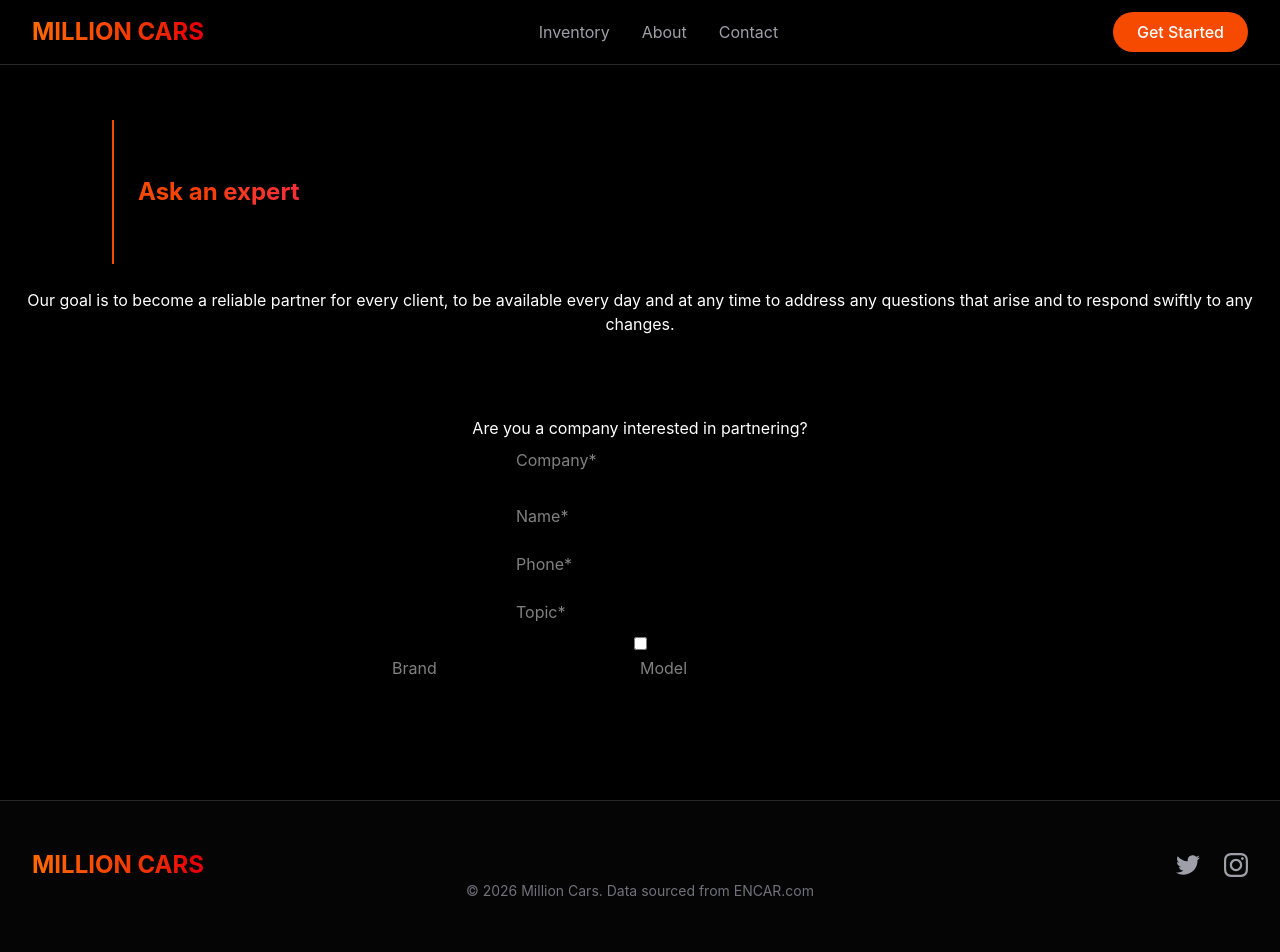
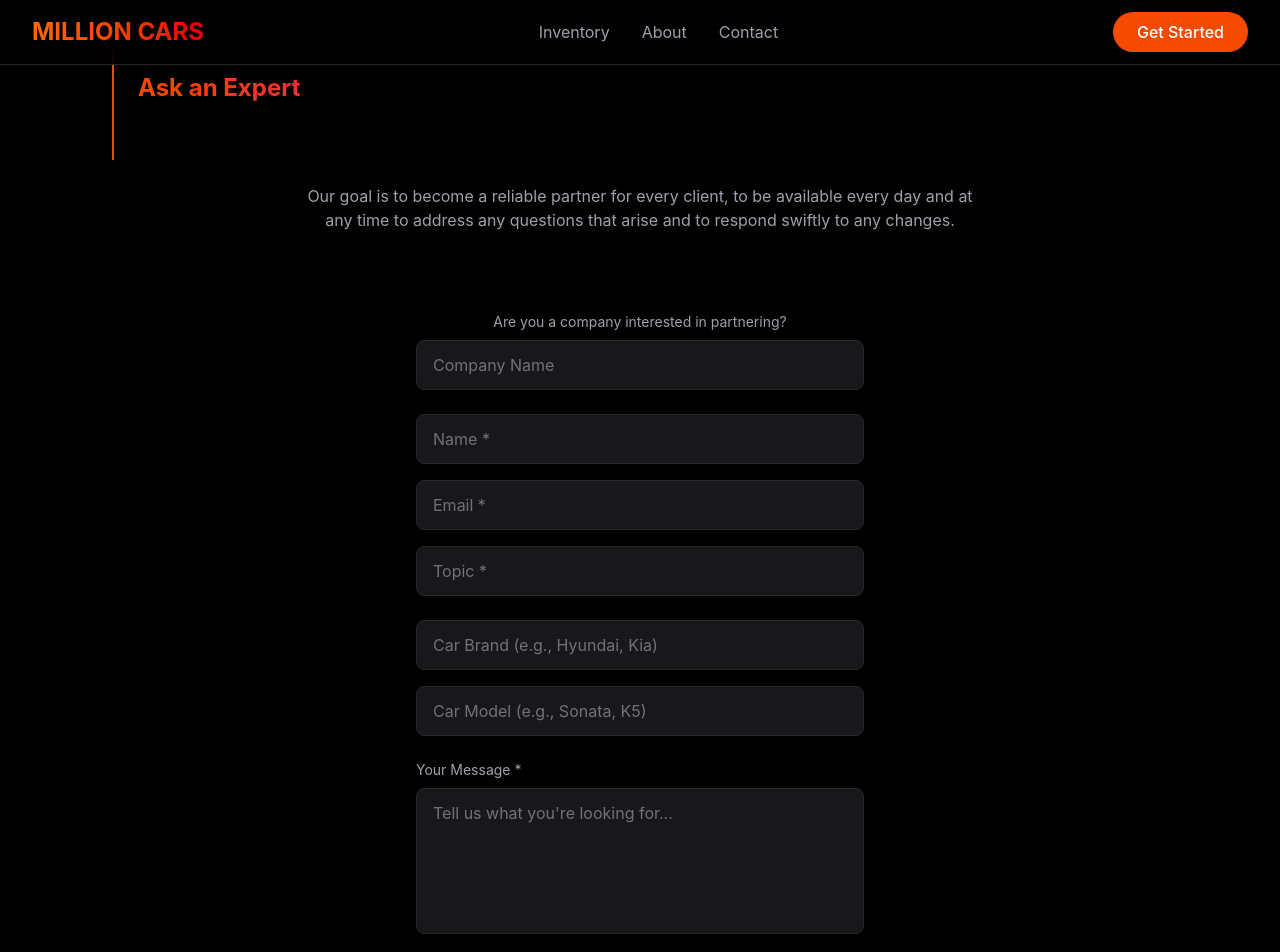
Before and after one commit to M1g3l14Ka/sellercars, a Next.js app: page /contacts in a window 1280 px wide. Shown: the top 952 px of the page. Built offline with nearby package versions, Linux system fonts and the light colour scheme.

Commit message:
completed the contact form

```diff
--- a/src/components/ContactUsModal.tsx
+++ b/src/components/ContactUsModal.tsx
@@ -1,88 +1,180 @@
 'use client';
 
-import { motion } from "motion/react";
+import { useState, useTransition } from 'react';
+import { motion } from 'motion/react';
+import { sendContactEmail } from '@/actions/sendEmail';
 
+/**
+ * Contact Us Modal Component
+ * Allows users to send inquiries about car partnerships
+ */
+export default function ContactUsModal() {
+  const [isPending, startTransition] = useTransition();
+  const [feedback, setFeedback] = useState<{
+    type: 'success' | 'error';
+    message: string;
+  } | null>(null);
 
-export default function ContactUsModal() {
+  /**
+   * Handle form submission
+   */
+  async function handleSubmit(formData: FormData) {
+    startTransition(async () => {
+      const result = await sendContactEmail(formData);
+
+      if (result.success) {
+        setFeedback({
+          type: 'success',
+          message: 'Message sent successfully! We will contact you soon.',
+        });
+        // Clear form after successful submission
+        const form = document.getElementById('contactForm') as HTMLFormElement;
+        form?.reset();
+      } else {
+        setFeedback({
+          type: 'error',
+          message: result.error || 'Failed to send message',
+        });
+      }
+
+      // Clear feedback after 5 seconds
+      setTimeout(() => setFeedback(null), 5000);
+    });
+  }
 
   return (
     <motion.div
-            initial={{y:50, opacity:0}}
-            animate={{y:0, opacity:1}}
-            transition={{duration:0.7, ease:"easeOut"}}
-            className="min-h-screen w-auto flex flex-col justify-center items-center p-4 gap-4"
+      initial={{ y: 50, opacity: 0 }}
+      animate={{ y: 0, opacity: 1 }}
+      transition={{ duration: 0.7, ease: 'easeOut' }}
+      className="min-h-screen w-full flex flex-col justify-center items-center p-4 gap-4"
     >
+      {/* Header Section */}
       <div className="w-full">
         <div className="pl-24">
           <div className="border-orange-600 border-l-2 h-36 flex w-full p-6 items-center justify-start">
-                        <h1 className="text-transparent bg-linear-to-r bg-clip-text from-orange-600 to-red-500 font-bold text-2xl ">Ask an expert</h1>
+            <h1 className="text-transparent bg-linear-to-r bg-clip-text from-orange-600 to-red-500 font-bold text-2xl">
+              Ask an Expert
+            </h1>
           </div>
         </div>
       </div>
-            <div className="text-center w-full m-2 mb-16">
-                <p>
+
+      {/* Description */}
+      <div className="text-center w-full max-w-2xl m-2 mb-16">
+        <p className="text-zinc-400">
           Our goal is to become a reliable partner for every client, to
           be available every day and at any time to address any questions
           that arise and to respond swiftly to any changes.
         </p>
       </div>
 
-            <form action="" className="flex justify-center items-center flex-col">
-                <div className="flex flex-col items-center gap-2 mb-6">
-                    <label htmlFor="partnering">Are you a company interested in partnering?</label>
+      {/* Contact Form */}
+      <form
+        id="contactForm"
+        action={handleSubmit}
+        className="flex justify-center items-center flex-col gap-6 w-full max-w-md"
+      >
+        {/* Company Input */}
+        <div className="flex flex-col items-center gap-2 w-full">
+          <label htmlFor="company" className="text-sm text-zinc-400">
+            Are you a company interested in partnering?
+          </label>
           <input
-                        id="partnering"
+            id="company"
+            name="company"
             type="text"
-                        placeholder="Company*"
+            placeholder="Company Name"
+            className="w-full px-4 py-3 bg-zinc-900 border border-zinc-800 rounded-lg focus:outline-none focus:border-orange-500 transition-colors text-white placeholder-zinc-500"
           />
         </div>
-                <div className="flex flex-col items-center gap-6 p-2">
+
+        {/* Personal Information */}
+        <div className="flex flex-col items-center gap-4 w-full">
           <input
             type="text"
             id="name"
-                        placeholder="Name*"
+            name="name"
+            placeholder="Name *"
             required
-                        className=""
+            className="w-full px-4 py-3 bg-zinc-900 border border-zinc-800 rounded-lg focus:outline-none focus:border-orange-500 transition-colors text-white placeholder-zinc-500"
+          />
+
+          <input
+            type="email"
+            id="email"
+            name="email"
+            placeholder="Email *"
+            required
+            className="w-full px-4 py-3 bg-zinc-900 border border-zinc-800 rounded-lg focus:outline-none focus:border-orange-500 transition-colors text-white placeholder-zinc-500"
           />
 
           <input
             type="text"
-                        id="name"
-                        placeholder="Phone*"
+            id="topic"
+            name="topic"
+            placeholder="Topic *"
             required
-                        className=""
+            className="w-full px-4 py-3 bg-zinc-900 border border-zinc-800 rounded-lg focus:outline-none focus:border-orange-500 transition-colors text-white placeholder-zinc-500"
+          />
+        </div>
+
+        {/* Car Information */}
+        <div className="flex flex-col gap-4 w-full">
+          <input
+            type="text"
+            id="carBrand"
+            name="carBrand"
+            placeholder="Car Brand (e.g., Hyundai, Kia)"
+            className="w-full px-4 py-3 bg-zinc-900 border border-zinc-800 rounded-lg focus:outline-none focus:border-orange-500 transition-colors text-white placeholder-zinc-500"
           />
 
           <input
             type="text"
-                        id="name"
-                        placeholder="Topic*"
-                        required
-                        className=""
+            id="carModel"
+            name="carModel"
+            placeholder="Car Model (e.g., Sonata, K5)"
+            className="w-full px-4 py-3 bg-zinc-900 border border-zinc-800 rounded-lg focus:outline-none focus:border-orange-500 transition-colors text-white placeholder-zinc-500"
           />
         </div>
 
-                <div className="">
-                    <label htmlFor="1"></label>
-                    <input id="1" type="checkbox" placeholder="" />
+        {/* Message */}
+        <div className="flex flex-col gap-2 w-full">
+          <label htmlFor="message" className="text-sm text-zinc-400">
+            Your Message *
+          </label>
+          <textarea
+            id="message"
+            name="message"
+            placeholder="Tell us what you're looking for..."
+            required
+            rows={5}
+            className="w-full px-4 py-3 bg-zinc-900 border border-zinc-800 rounded-lg focus:outline-none focus:border-orange-500 transition-colors text-white placeholder-zinc-500 resize-none"
+          />
         </div>
 
-                <div>
-                    <input
-                        type="text"
-                        id="name"
-                        placeholder="Brand"
-                        className=""
-                    />
+        {/* Submit Button */}
+        <button
+          type="submit"
+          disabled={isPending}
+          className="w-full text-2xl py-4 bg-linear-30 from-orange-600 to-red-500 disabled:bg-orange-800 disabled:cursor-not-allowed text-white font-semibold rounded-full transition-all hover:scale-95"
+        >
+          {isPending ? 'Sending...' : 'Send Message'}
+        </button>
 
-                    <input
-                        type="text"
-                        id="name"
-                        placeholder="Model"
-                        className=""
-                    />
+        {/* Feedback Messages */}
+        {feedback && (
+          <div
+            className={`w-full p-4 rounded-lg text-center ${
+              feedback.type === 'success'
+                ? 'bg-green-900/50 text-green-400 border border-green-800'
+                : 'bg-red-900/50 text-red-400 border border-red-800'
+            }`}
+          >
+            {feedback.message}
           </div>
+        )}
       </form>
     </motion.div>
-    )
+  );
 }
```
Lines whose indentation alone changed are shown as unchanged.
